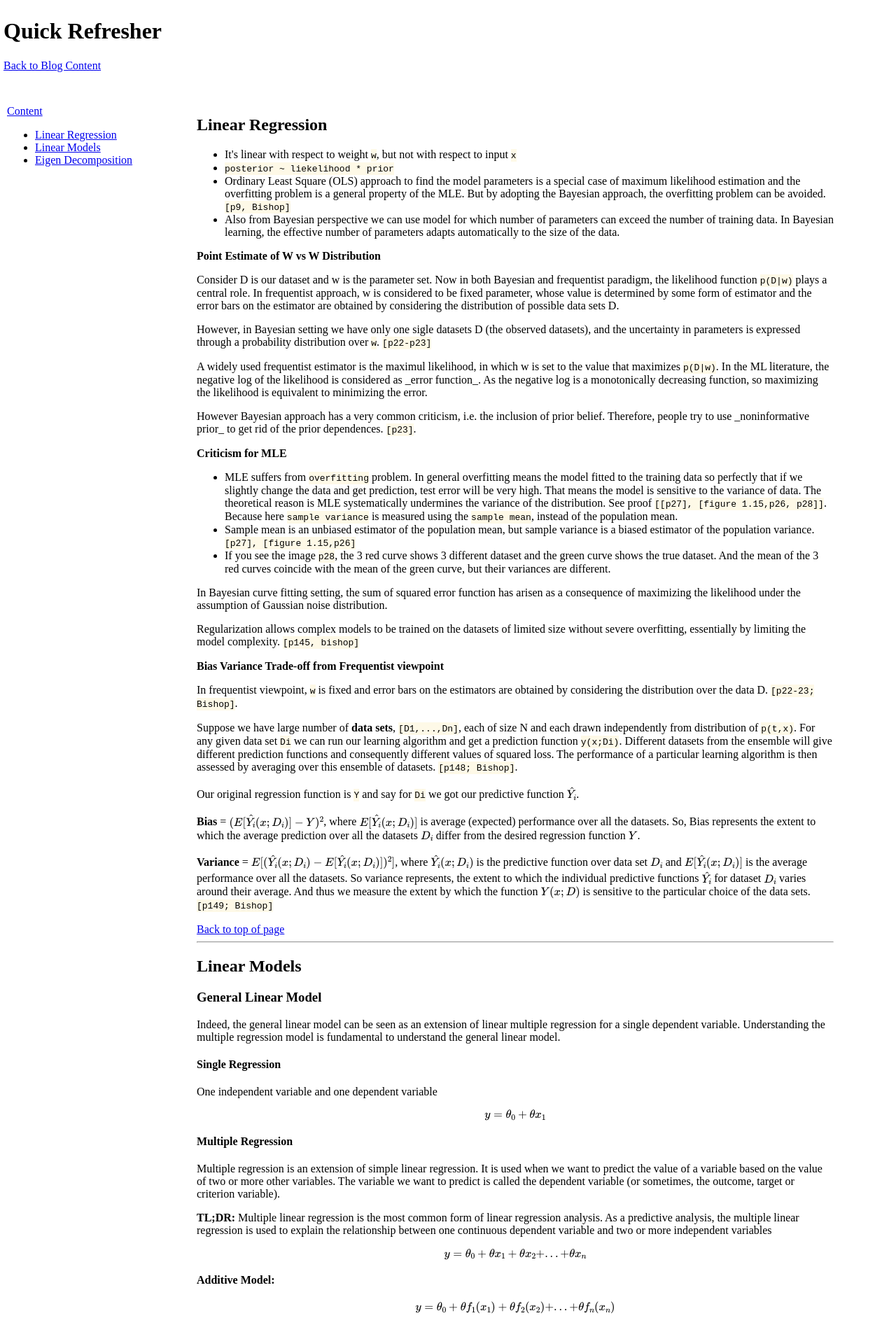
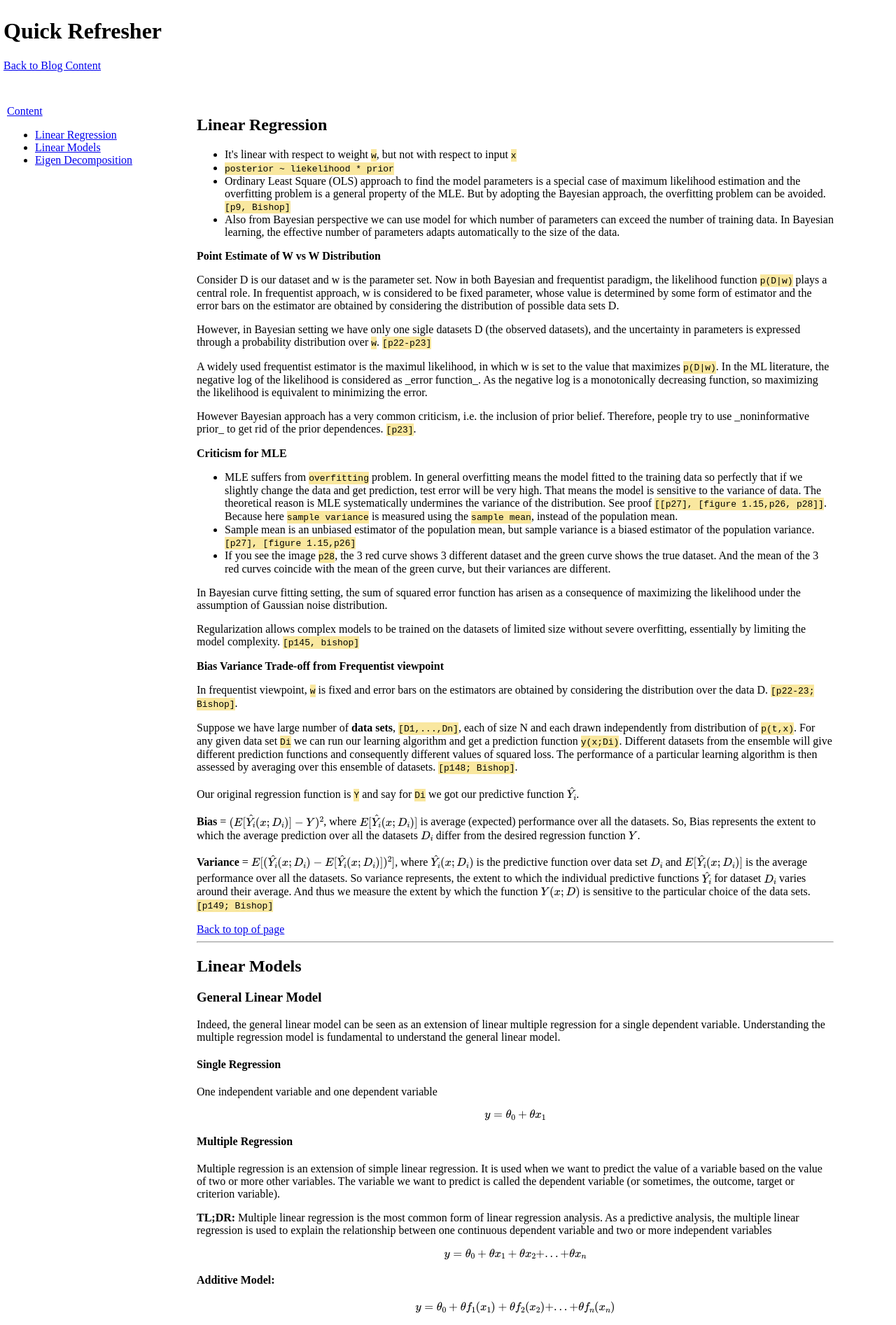
Before and after one commit to msank00/msank00.github.io, a Jekyll site: the page _pages/blog_0_quick_refresher.html, which Jekyll copies as it is, in a window 1280 px wide. Shown: the top 1893 px of the page at 70% size. Built offline with Jekyll 4.4.1, drawn with Linux system fonts in a browser that asks for light colours; formulas are drawn with MathJax 3.

Commit message:
Update blog sites

```diff
--- a/_pages/blog_0_quick_refresher.html
+++ b/_pages/blog_0_quick_refresher.html
@@ -50,7 +50,7 @@
          }
          /* Use a media query to add a breakpoint at 600px: */
 
-         .highlightme { background-color:#fef9e7; font-family: Courier;}
+         .highlightme { background-color:#f9e79f; font-family: Courier;}
       </style>
    <body>
       <header id="pageHeader">
```
